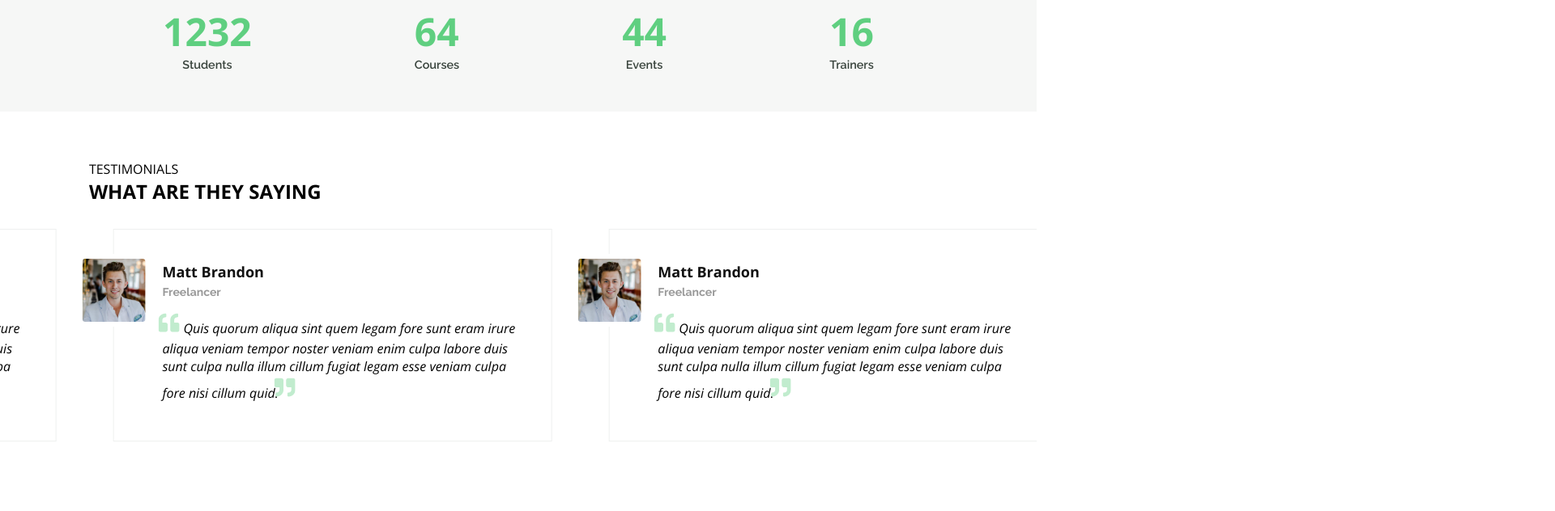
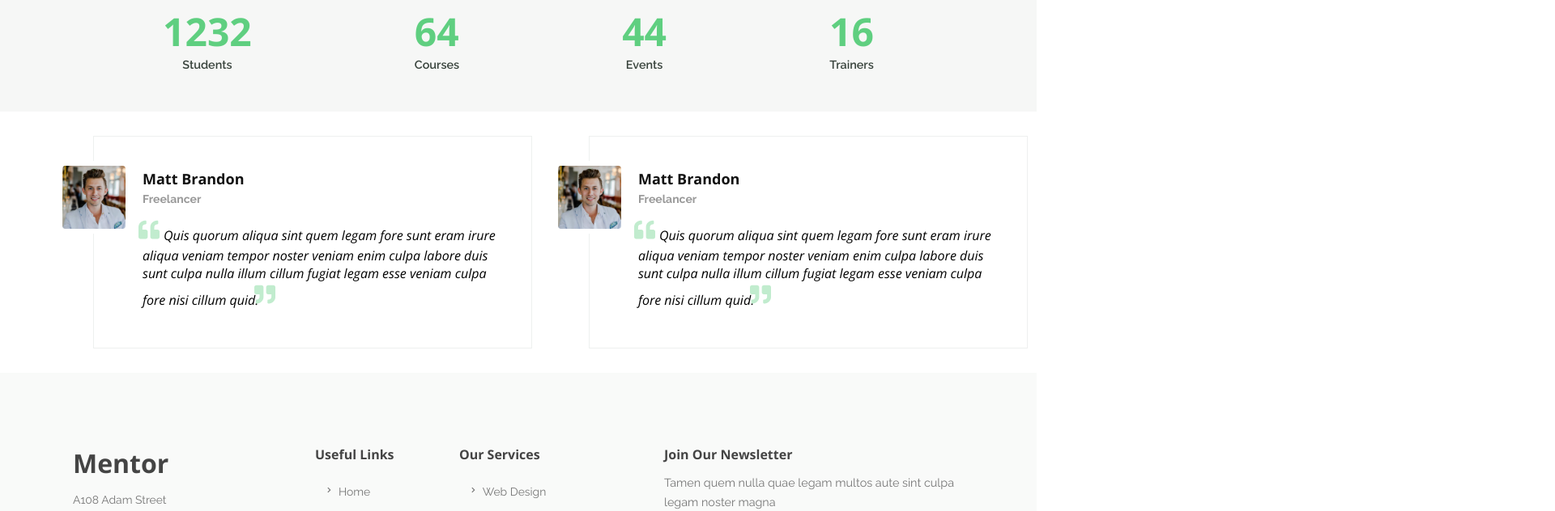
Before and after one commit to mdfaizy/education-app, a React (Vite) app: page /about in a window 1280 px wide. Shown: the part 700-1332 px from the top of the page at 81% size, 1920 px wide, since content can reach past the window. Built offline with nearby package versions, Linux system fonts and the light colour scheme.

Commit message:
udate code

```diff
--- a/src/component/About/About.css
+++ b/src/component/About/About.css
@@ -1,5 +1,6 @@
 .aboutlink-top {
   padding-top: 40px;
+
 }
 .testimonial {
   padding: 3.75rem 6.87rem;
@@ -12,6 +13,7 @@
 }
 .container-freelancer {
   gap: 40px;
+margin-left: 100px;
 }
 .scroll {
   display: flex;
@@ -81,15 +83,7 @@
   border: 1px solid #ccc;
   padding: 20px;
 }
-/* Keyframes for the scrolling animation */
-@keyframes scroll {
-  0% {
-    transform: translateX(0);
-  }
-  100% {
-    transform: translateX(-100%);
-  }
-}
+
 @media only screen and (max-width: 824px) {
   .about {
     display: flex;
--- a/src/component/About/About.jsx
+++ b/src/component/About/About.jsx
@@ -1,94 +1,64 @@
-
 import "./About.css";
 import AboutLink from "../Dummy/AboutLink.jsx";
 import Count from "../Count/Count.jsx";
-import testimonials4 from '../../assets/testimonials-4.jpg';
-import { FaQuoteRight, FaQuoteLeft} from "react-icons/fa"
+import testimonials4 from "../../assets/testimonials-4.jpg";
+import { FaQuoteRight, FaQuoteLeft } from "react-icons/fa";
 const About = () => {
   return (
     <div className="aboutlink-top">
-<AboutLink/>
-<Count/>
+      <AboutLink />
+      <Count />
 
-<div className="testimonial">
-        <div className="testimonial-heading">
-            <p>TESTIMONIALS</p>
-            <h2>WHAT ARE THEY SAYING</h2>
-        </div>
+      <div>
+        <div className="container-freelancer">
 
-      <div className="container-freelancer">
-      <div>
             <div className="scroll">
               <div className="freelancer">
-                                <img src={testimonials4} alt=""/>
+                <img src={testimonials4} alt="" />
               </div>
               <div>
                 <h3>Matt Brandon</h3>
                 <h4>Freelancer</h4>
                 <p className="list">
-                    <i><FaQuoteLeft/></i>
-                    Quis quorum aliqua sint quem legam fore sunt eram irure aliqua veniam tempor noster veniam enim culpa labore duis sunt culpa nulla illum cillum fugiat legam esse veniam culpa fore nisi cillum quid.
-                    <i className=""><FaQuoteRight/></i>
+                  <i>
+                    <FaQuoteLeft />
+                  </i>
+                  Quis quorum aliqua sint quem legam fore sunt eram irure aliqua
+                  veniam tempor noster veniam enim culpa labore duis sunt culpa
+                  nulla illum cillum fugiat legam esse veniam culpa fore nisi
+                  cillum quid.
+                  <i className="">
+                    <FaQuoteRight />
+                  </i>
                 </p>
               </div>
             </div>
-                </div>
 
-                <div>
+
             <div className="scroll">
               <div className="freelancer">
-                                <img src={testimonials4} alt=""/>
+                <img src={testimonials4} alt="" />
               </div>
               <div>
                 <h3>Matt Brandon</h3>
                 <h4>Freelancer</h4>
                 <p className="list">
-                    <i><FaQuoteLeft/></i>
-                    Quis quorum aliqua sint quem legam fore sunt eram irure aliqua veniam tempor noster veniam enim culpa labore duis sunt culpa nulla illum cillum fugiat legam esse veniam culpa fore nisi cillum quid.
-                    <i className=""><FaQuoteRight/></i>
+                  <i className="">
+                    <FaQuoteLeft />
+                  </i>
+                  Quis quorum aliqua sint quem legam fore sunt eram irure aliqua
+                  veniam tempor noster veniam enim culpa labore duis sunt culpa
+                  nulla illum cillum fugiat legam esse veniam culpa fore nisi
+                  cillum quid.
+                  <i className="fa-solid fa-quote-right">
+                    <FaQuoteRight />
+                  </i>
                 </p>
               </div>
             </div>
           </div>
-                <div>
-                        <div className="scroll">
-                            <div className="freelancer">
-                                <img src={testimonials4} alt=""/>
-                            </div>
-                            <div>
-                                <h3>Matt Brandon</h3>
-                                 <h4>Freelancer</h4>
-                                 <p className="list">
-                    <i className=""><FaQuoteLeft/></i>
-                    Quis quorum aliqua sint quem legam fore sunt eram irure aliqua veniam tempor noster veniam enim culpa labore duis sunt culpa nulla illum cillum fugiat legam esse veniam culpa fore nisi cillum quid.
-                    <i className="fa-solid fa-quote-right"><FaQuoteRight/></i>
-                </p>
         </div>
       </div>
-                </div>
-                <div>
-                        <div className="scroll">
-                            <div className="freelancer">
-                                <img src={testimonials4} alt=""/>
-                            </div>
-                            <div>
-                                <h3>Matt Brandon</h3>
-                                 <h4>Freelancer</h4>
-                                 <p className="list">
-                    <i><FaQuoteLeft/></i>
-                    Quis quorum aliqua sint quem legam fore sunt eram irure aliqua veniam tempor noster veniam enim culpa labore duis sunt culpa nulla illum cillum fugiat legam esse veniam culpa fore nisi cillum quid.
-                    <i className=""><FaQuoteRight/></i>
-                </p>
-                            </div>
-                        </div>
-                </div>
-
-      </div>
-
-        </div>
-    </div>
-
-
 
   );
 };
--- a/src/component/App.css
+++ b/src/component/App.css
@@ -6,6 +6,7 @@
     display: inline-block;
     width: 80px;
     height: 80px;
+    display: flex;
  align-items: center;
  justify-content: center;
   }
--- a/src/component/Contact1/Contact1.jsx
+++ b/src/component/Contact1/Contact1.jsx
@@ -1,7 +1,7 @@
-import './Contact1.css';
-import { MdOutlineMail } from 'react-icons/md';
+import "./Contact1.css";
+import { MdOutlineMail } from "react-icons/md";
 import { CiLocationOn } from "react-icons/ci";
-import { GoDeviceMobile } from 'react-icons/go';
+import { GoDeviceMobile } from "react-icons/go";
 
 const Contact1 = () => {
   return (
@@ -9,61 +9,83 @@ const Contact1 = () => {
       <div className="contact">
         <iframe
           src="https://www.google.com/maps/embed?pb=!1m10!1m8!1m3!1d235399.8164090638!2d88.2826493!3d22.797938!3m2!1i1024!2i768!4f13.1!5e0!3m2!1sen!2sin!4v1686505099956!5m2!1sen!2sin"
-          allowfullscreen="" loading="lazy"
+          allowfullscreen=""
+          loading="lazy"
         ></iframe>
       </div>
       <div id="from">
         <div className="location_contact">
           <div className="location">
-          <li><CiLocationOn/></li>
+            <li>
+              <CiLocationOn />
+            </li>
             <div className="address_details">
               <h4>Location:</h4>
-              <p>A108 Adam Street, New York, NY 535022
-              </p>
+              <p>A108 Adam Street, New York, NY 535022</p>
             </div>
           </div>
           <div className="email">
-        <li><MdOutlineMail/></li>
+            <li>
+              <MdOutlineMail />
+            </li>
 
             <div className="email_details">
               <h4>Email:</h4>
-              <p>info@example.com
-              </p>
+              <p>info@example.com</p>
             </div>
           </div>
           <div className="call">
-       <li>< GoDeviceMobile/></li>
+            <li>
+              <GoDeviceMobile />
+            </li>
             <div className="call_details">
               <h4>Call:</h4>
-              <p>+1 5589 55488 55s
-              </p>
+              <p>+1 5589 55488 55s</p>
             </div>
           </div>
         </div>
         <form action="">
           <div className="form_container">
-           <div className='form-container-media'>
-           <div className="form_control">
-              <input id="first_name" name="first_name" placeholder="Your Name" />
+            <div className="form-container-media">
+              <div className="form_control">
+                <input
+                  id="first_name"
+                  name="first_name"
+                  placeholder="Your Name"
+                />
+              </div>
+              <div className="form_control">
+                <input
+                  type="email"
+                  id="email"
+                  name="email"
+                  placeholder="Your Email"
+                />
+              </div>
             </div>
-            <div className="form_control">
-              <input type="email" id="email" name="email" placeholder="Your Email" />
-            </div>
-           </div>
             <div className="form_control1">
-              <input type="subject" id="subject" name="subject" placeholder="Subject" />
+              <input
+                type="subject"
+                id="subject"
+                name="subject"
+                placeholder="Subject"
+              />
             </div>
             <div className="textarea_control">
-              <textarea id="address" name="address" placeholder="Message"></textarea>
+              <textarea
+                id="address"
+                name="address"
+                placeholder="Message"
+              ></textarea>
             </div>
           </div>
           <div className="button_container">
-            <button className='button-container'>Send Message</button>
+            <button className="button-container">Send Message</button>
           </div>
         </form>
       </div>
     </div>
-  )
-}
+  );
+};
 
-export default Contact1
+export default Contact1;
--- a/src/component/Header/Header.css
+++ b/src/component/Header/Header.css
@@ -36,7 +36,7 @@ body {
   justify-content: space-between;
 }
 .nav-logo {
-  color: #5fcf80;
+  color: #2a2d2b;
   margin-left: 1.25rem;
   cursor: pointer;
   text-decoration: none;
@@ -60,7 +60,6 @@ body {
   flex-wrap: wrap;
   font-size: 1rem;
   display: flex;
-  align-items: center;
   justify-content: space-between;
   padding: 10px 0 10px 30px;
   font-family: "Poppins", sans-serif;
@@ -105,7 +104,7 @@ body {
 .get {
   height: 2.3rem;
   margin-left: 1.4rem;
-  background: #5fcf80;
+  background: #050906;
   color: #fff;
   border-radius: 50px;
   padding: 0.5rem 1.5rem;
@@ -143,8 +142,8 @@ body {
     z-index: 1;
     margin: 10px 10px;
     margin-top: 5px;
+    width: 100%;
     height: auto;
-    padding-right: 57.5rem;
     border-radius: 0.625rem;
   }
   .nav-item .active {
@@ -175,3 +174,36 @@ body {
     width: fit-content;
   }
 }
+
+
+/* Header.css */
+
+/* Add your existing styles here */
+
+/* Loader styles */
+.loader-overlay {
+  position: fixed;
+  top: 0;
+  left: 0;
+  width: 100%;
+  height: 100%;
+  background: rgba(255, 255, 255, 0.8); /* Adjust the background color and opacity */
+  display: flex;
+  align-items: center;
+  justify-content: center;
+  z-index: 1000; /* Ensure the loader is on top of other elements */
+}
+
+.loader {
+  border: 8px solid #f3f3f3;
+  border-top: 8px solid #3498db;
+  border-radius: 50%;
+  width: 50px;
+  height: 50px;
+  animation: spin 1s linear infinite;
+}
+
+@keyframes spin {
+  0% { transform: rotate(0deg); }
+  100% { transform: rotate(360deg); }
+}
--- a/src/component/Header/Header.jsx
+++ b/src/component/Header/Header.jsx
@@ -1,111 +1,4 @@
-// import {NavLink} from "react-router-dom";
-// import "./Header.css";
-// import { useState } from "react";
-// import { FaBars, FaTimes } from "react-icons/fa";
-// import { AiOutlineDown } from "react-icons/ai";
-// const Header = () => {
-//   const [click, setClick] = useState(false);
-//   const handleClick = () => setClick(!click);
-
-
-
-//   return (
-//     <div className="navbar">
-//       <div className="nav">
-//         <h1 className="logo">MENTOR</h1>
-//         <ul
-//           className={click ? "nav-item active" : "item"}
-
-//           // onClick={() => setClick(false)}
-//         >
-//          {/* </ul> <ul className= "nav-item"> */}
-//           <li>
-//             <NavLink className="nav-link" to="/" >
-//               Home
-//             </NavLink>
-//           </li>
-//           <li>
-//             <NavLink to="/about" className="nav-link">
-//               About
-//             </NavLink>
-//           </li>
-
-//           <li>
-//             <NavLink className="nav-link" to="/courses">
-//               Courses
-//             </NavLink>
-//           </li>
-//           <li>
-//             <NavLink className="nav-link" to="/trainers">
-//               Trainers
-//             </NavLink>
-//           </li>
-//           <li>
-//             <NavLink className="nav-link" to="/pricing">
-//               Pricing
-//             </NavLink>
-//           </li>
-//           <li>
-//             <NavLink className="nav-link" to="/events">
-//               Events
-//             </NavLink>
-//           </li>
-
-//           <li className="drop12">
-//             <NavLink className="nav-link" to="/dropdown">
-//              DropDown < AiOutlineDown  className="dropdownarrow" />
-//            </NavLink>
-//            {/* <div className="dropdown-content">
-//           <ul>
-//             <li><a href="#">Link 1</a></li>
-//        <li>  <a href="#">Link 2</a></li>
-//        <li> <a href="#">Link 3</a>
-//        <ul className="secnddrop">
-//        <li>  <a href="#">Link 2</a></li>
-//        <li> <a href="#">Link 3</a></li>
-//        </ul>
-//        </li>
-//        <li>  <a href="#">Link 2</a></li>
-//        <li> <a href="#">Link 3</a></li>
-//         </ul>
-//         </div> */}
-//           </li>
-
-//           <li>
-//             <NavLink className="nav-link" to='/contact1' >
-//               Contact
-//             </NavLink>
-//           </li>
-//         </ul>
-//         <button className="get">
-//           <li>
-//             <NavLink className="nav-get" to="/courses">
-//               Get Started
-//             </NavLink>
-//           </li>
-//         </button>
-
-//         <button className="nav-btn" onClick={handleClick}>
-//           {click ? <FaTimes className="nav-close-btn" /> : <FaBars />}
-//         </button>
-
-//         {/* <div>
-//     {<FaBars />?(<a href="" onClick="()=>setMobileMonu(!mobileMonu)">
-
-//     </a>
-
-//     ):
-// (
-//   <FaTimes />
-// )
-//     }
-// </div> */}
-//       </div>
-//     </div>
-//   );
-// };
-
-// export default Header;
+// NavBar.js
 
 import { useState } from "react";
 import { NavLink } from "react-router-dom";
@@ -114,16 +7,19 @@ import { FaBars, FaTimes } from "react-icons/fa";
 
 function NavBar() {
   const [click, setClick] = useState(false);
+  // const handleClick = () => setClick(!click);
 
-  const handleClick = () => setClick(!click);
+  const handleClick = () => {
+    setClick(!click);
+      };
+
+
   return (
     <>
       <nav className="navbar">
         <div className="nav-details">
-
           <div className="nav-container">
             <h1 className="nav-logo">MENTOR</h1>
-
             <ul className={click ? "nav-menu active" : "nav-menu"}>
               <li className="nav-item">
                 <NavLink
@@ -135,9 +31,10 @@ function NavBar() {
                   Home
                 </NavLink>
               </li>
+              {/* Add other navigation links similarly */}
+
               <li className="nav-item">
                 <NavLink
-
                   to="/about"
                   activeClassName="active"
                   className="nav-links"
@@ -148,7 +45,6 @@ function NavBar() {
               </li>
               <li className="nav-item">
                 <NavLink
-
                   to="/courses"
                   activeClassName="active"
                   className="nav-links"
@@ -159,7 +55,6 @@ function NavBar() {
               </li>
               <li className="nav-item">
                 <NavLink
-
                   to="/trainers"
                   activeClassName="active"
                   className="nav-links"
@@ -171,7 +66,6 @@ function NavBar() {
 
               <li className="nav-item">
                 <NavLink
-
                   to="/pricing"
                   activeClassName="active"
                   className="nav-links"
@@ -182,7 +76,6 @@ function NavBar() {
               </li>
               <li className="nav-item">
                 <NavLink
-
                   to="/events"
                   activeClassName="active"
                   className="nav-links"
@@ -214,20 +107,35 @@ function NavBar() {
             </ul>
             <button className="get">
               <li>
-             <NavLink className="nav-get" to="/courses">
+                <NavLink
+                  className="nav-get"
+                  to="/courses"
+                  // onClick={() => {
+                  //   handleElementClick();
+                  // }}
+                  onClick={handleClick}
+                >
                   Get Started
                 </NavLink>
               </li>
             </button>
             <div className="nav-icon" onClick={handleClick}>
-
               <span className="nav-btn" onClick={handleClick}>
-           {click ? <FaTimes className="icons" /> : <FaBars className="icons"/>}
+                {click ? (
+                  <FaTimes className="icons" />
+                ) : (
+                  <FaBars className="icons" />
+                )}
               </span>
             </div>
           </div>
         </div>
       </nav>
+      {/* {loading && (
+        <div className="loader-overlay">
+          <div className="loader"></div>
+        </div>
+      )} */}
     </>
   );
 }
--- a/src/component/Loader.jsx
+++ b/src/component/Loader.jsx
@@ -3,7 +3,6 @@ import "./App.css";
 const Loader = () => {
   return (
     <div>
-      {/* <div className="lds-dual-ring"></div> */}
       <div className="lds-dual-ring"></div>
     </div>
   );
```
Also changed, not shown: src/component/Dummy/data.jsx (+11 -12 lines). Lines whose indentation alone changed are shown as unchanged.
